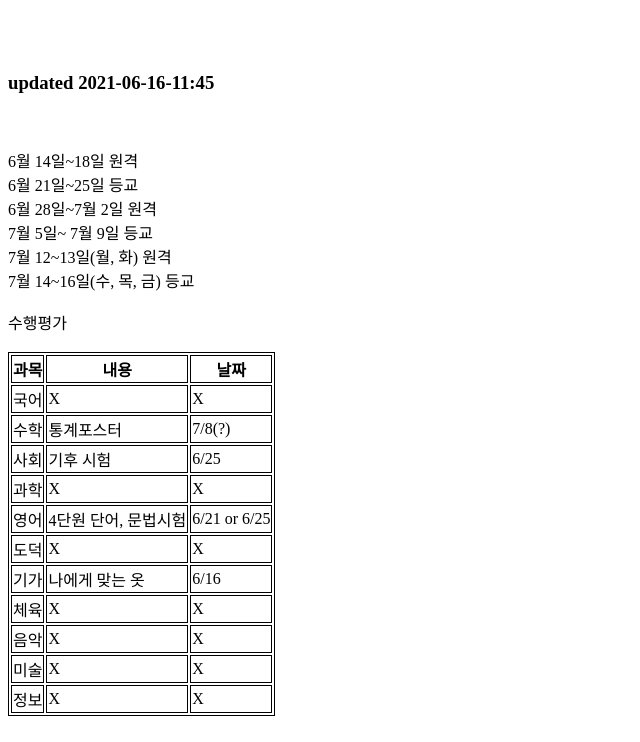
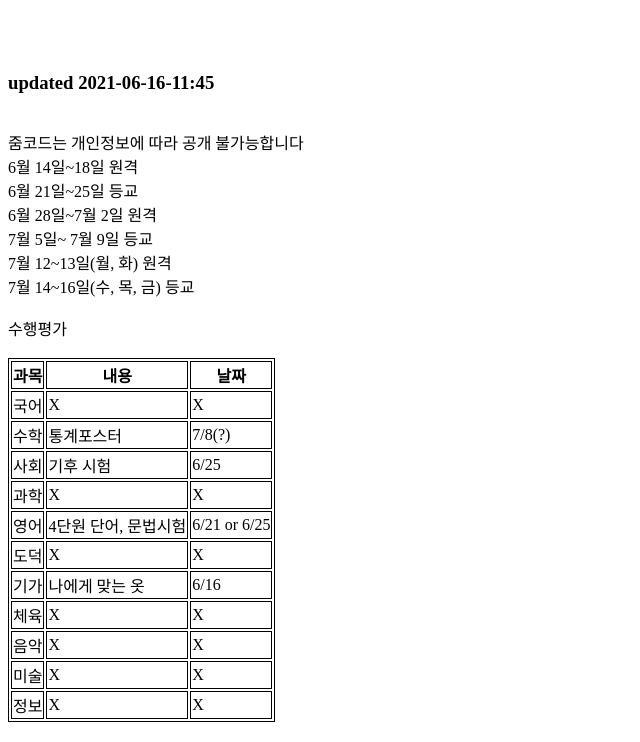
Before and after one commit to webstudy1/time, a plain HTML site: page index.html in a window 1280 px wide. Shown: the part 58-800 px from the top of the page, without its empty margins (0-640 px from the left). Drawn offline with Linux system fonts and the light colour scheme.

Commit message:
Update index.html

```diff
--- a/index.html
+++ b/index.html
@@ -13,6 +13,7 @@
 <h3>updated 2021-06-16-11:45</h3>
 
 <br>
+줌코드는 개인정보에 따라 공개 불가능합니다
 <br>
 6월 14일~18일 원격<br>
 6월 21일~25일 등교<br>
```
